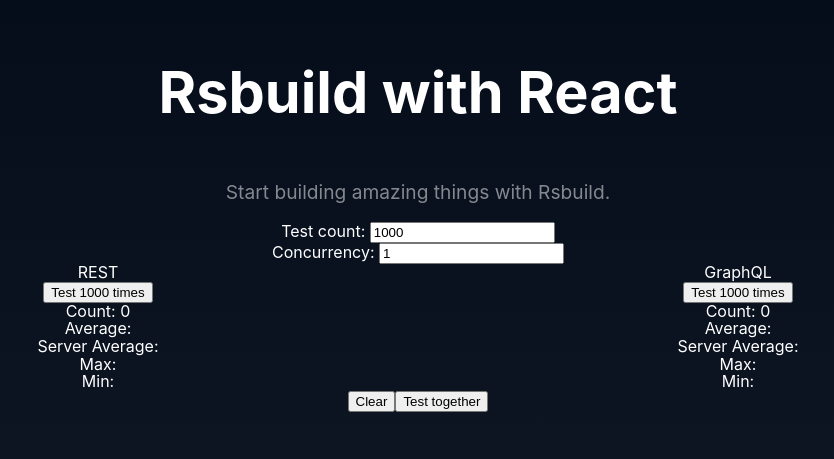
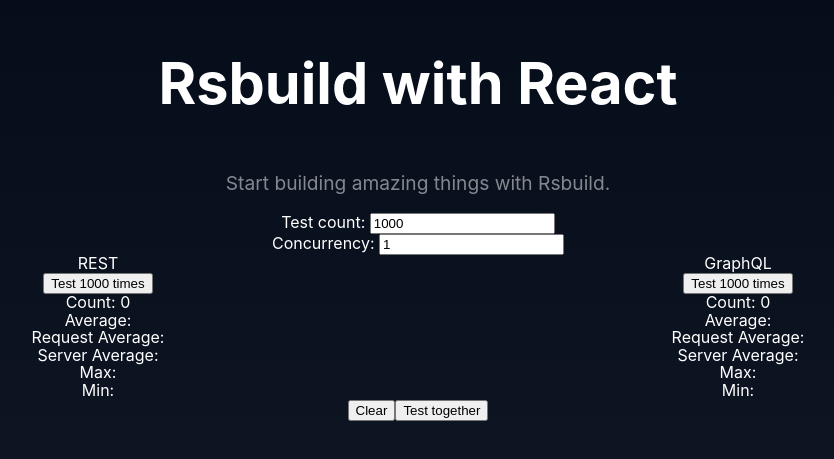
Before and after one commit to kambing86/test-golang-gqlgen, a React app in the folder web/: page / in a window 1280 px wide. Shown: the part 183-642 px from the top of the page, without its empty margins (222-1056 px from the left). Built offline with nearby package versions, Linux system fonts and the light colour scheme; the HTML template or start-up script is replaced by a standard one.

Commit message:
add request average time

```diff
--- a/web/src/Metric.ts
+++ b/web/src/Metric.ts
@@ -4,6 +4,7 @@
 	private tester: TesterRef | null;
 	private startTime: number;
 	private completedRequests: number;
+	private requestTotalTime: number;
 	private serverTotalTime: number;
 	private maxTime: number;
 	private minTime: number;
@@ -12,6 +13,7 @@
 		this.tester = tester;
 		this.startTime = performance.now();
 		this.completedRequests = 0;
+		this.requestTotalTime = 0;
 		this.serverTotalTime = 0;
 		this.maxTime = 0;
 		this.minTime = Number.MAX_VALUE;
@@ -31,6 +33,9 @@
 		const endTime = performance.now();
 		const averageTime = (endTime - this.startTime) / this.completedRequests;
 		this.tester?.setAverage(averageTime);
+		this.requestTotalTime += duration;
+		const requestAverageTime = this.requestTotalTime / this.completedRequests;
+		this.tester?.setRequestAvgTime(requestAverageTime);
 		this.serverTotalTime += serverAppTime;
 		const serverAverageTime = this.serverTotalTime / this.completedRequests;
 		this.tester?.setServerAvgTime(serverAverageTime);
--- a/web/src/Tester.tsx
+++ b/web/src/Tester.tsx
@@ -4,6 +4,7 @@
 	setResult: (value: number) => void;
 	setCount: (value: number) => void;
 	setAverage: (value: number) => void;
+	setRequestAvgTime: (value: number) => void;
 	setServerAvgTime: (value: number) => void;
 	setMax: (value: number) => void;
 	setMin: (value: number) => void;
@@ -27,15 +28,17 @@
 		const [result, setResult] = React.useState<number>(0);
 		const [count, setCount] = React.useState<number>(0);
 		const [average, setAverage] = React.useState<number>(0);
+		const [requestAvgTime, setRequestAvgTime] = React.useState<number>(0);
 		const [serverAvgTime, setServerAvgTime] = React.useState<number>(0);
 		const [max, setMax] = React.useState<number>(0);
 		const [min, setMin] = React.useState<number>(0);
 		const [error, setError] = React.useState<string | null>(null);
-		if (ref && typeof ref !== "function") {
+		if (ref && typeof ref !== "function" && ref.current == null) {
 			ref.current = {
 				setResult,
 				setCount,
 				setAverage,
+				setRequestAvgTime,
 				setServerAvgTime,
 				setMax,
 				setMin,
@@ -44,6 +47,7 @@
 					setResult(0);
 					setCount(0);
 					setAverage(0);
+					setRequestAvgTime(0);
 					setServerAvgTime(0);
 					setMax(0);
 					setMin(0);
@@ -67,6 +71,10 @@
 				<div>Count: {count}</div>
 				<div>Average: {average ? `${average.toFixed(2)} ms` : ""}</div>
 				<div>
+					Request Average:{" "}
+					{requestAvgTime ? `${requestAvgTime.toFixed(2)} ms` : ""}
+				</div>
+				<div>
 					Server Average:{" "}
 					{serverAvgTime ? `${serverAvgTime.toFixed(2)} ms` : ""}
 				</div>
```
